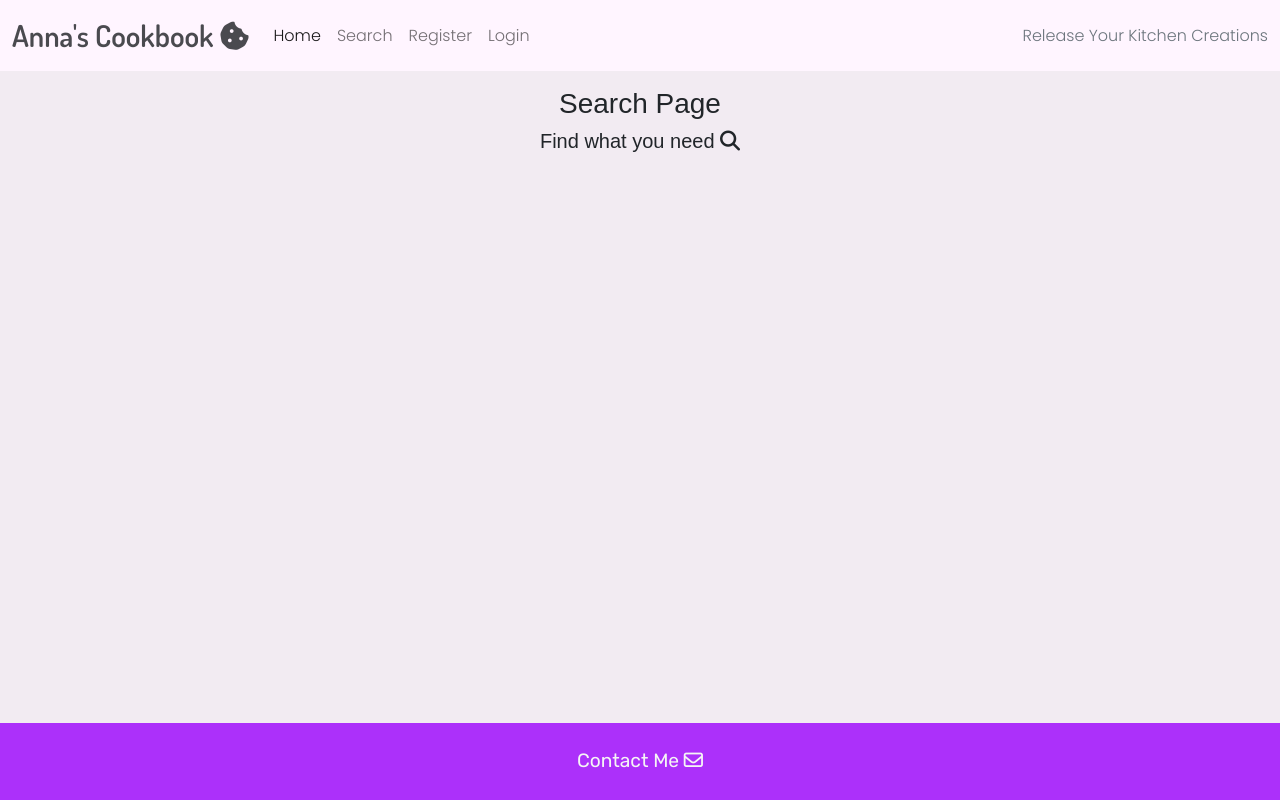
After one commit to annacakes281/annas-cookbook-blog, a Django app: page /search-recipes/ in a window 1280 px wide. The commit adds this page. Run offline with Django 3.2, Linux system fonts and the light colour scheme; data that the repository does not hold is empty; some libraries are stand-ins or nearby versions.

Commit message:
add begining of search query (need to edit functionality)

```diff
--- a/recipe_site/urls.py
+++ b/recipe_site/urls.py
@@ -6,5 +6,6 @@ urlpatterns = [
     path('recipe/<slug:slug>/', views.ViewRecipe.as_view(), name='view_recipe'),
     path('like/<slug:slug>', views.PostLike.as_view(), name='post_like'),
     path('contact/', views.contact_page, name='contact'),
+    path('search-recipes/', views.SearchRecipes.as_view(), name='search_recipes'),
     path('admin/recipe_site/post/add/', views.add_recipe, name='add_recipe'),
 ]
--- a/recipe_site/views.py
+++ b/recipe_site/views.py
@@ -1,6 +1,7 @@
 from django.shortcuts import render, get_object_or_404, reverse
 from django.http import HttpResponseRedirect
 from django.views import generic, View
+from django.db.models import Q
 from .models import Post
 from .forms import CommentForm, TipForm
 
@@ -102,3 +103,16 @@ def contact_page(request):
 
 def add_recipe(request):
     return HttpResponseRedirect(reverse('add_recipe'))
+
+
+class SearchRecipes(generic.ListView):
+    model = Post
+    template_name = 'search_recipes.html'
+
+    def get_queryset(self):
+        query = self.request.GET.get('q')
+        post_list = Post.objects.filter(
+            Q(recipe_name__icontains='query') |
+            Q(ingredients__icontains='query')
+        )
+        return post_list
--- a/templates/base.html
+++ b/templates/base.html
@@ -37,7 +37,7 @@
                         <a class="nav-link active" aria-current="page" href="{% url 'home' %}">Home</a>
                     </li>
                     <li class="nav-item">
-                        <a class="nav-link" href="#">Search</a>
+                        <a class="nav-link" href="{% url 'search_recipes' %}">Search</a>
                     </li>
                     {% if user.is_superuser %}
                     <li class="nav-item">
--- /dev/null
+++ b/templates/search_recipes.html
@@ -0,0 +1,21 @@
+{% extends 'base.html' %} {% load static %} {% block content %}
+
+<section class="container-fluid card-body">
+  <div class="row bg-color-contact">
+    <div class="col">
+      <h3 class="text-center">Search Page</h3>
+      <h5 class="text-center">Find what you need <i class="fa-solid fa-magnifying-glass"></i></h5>
+
+
+      <ul>
+        {% for post in post_list %}
+        <li>
+            {{ post.recipe_name }}
+        </li>
+        {% endfor %}
+      </ul>
+    </div>
+  </div>
+</section>
+
+{% endblock content %}
```
